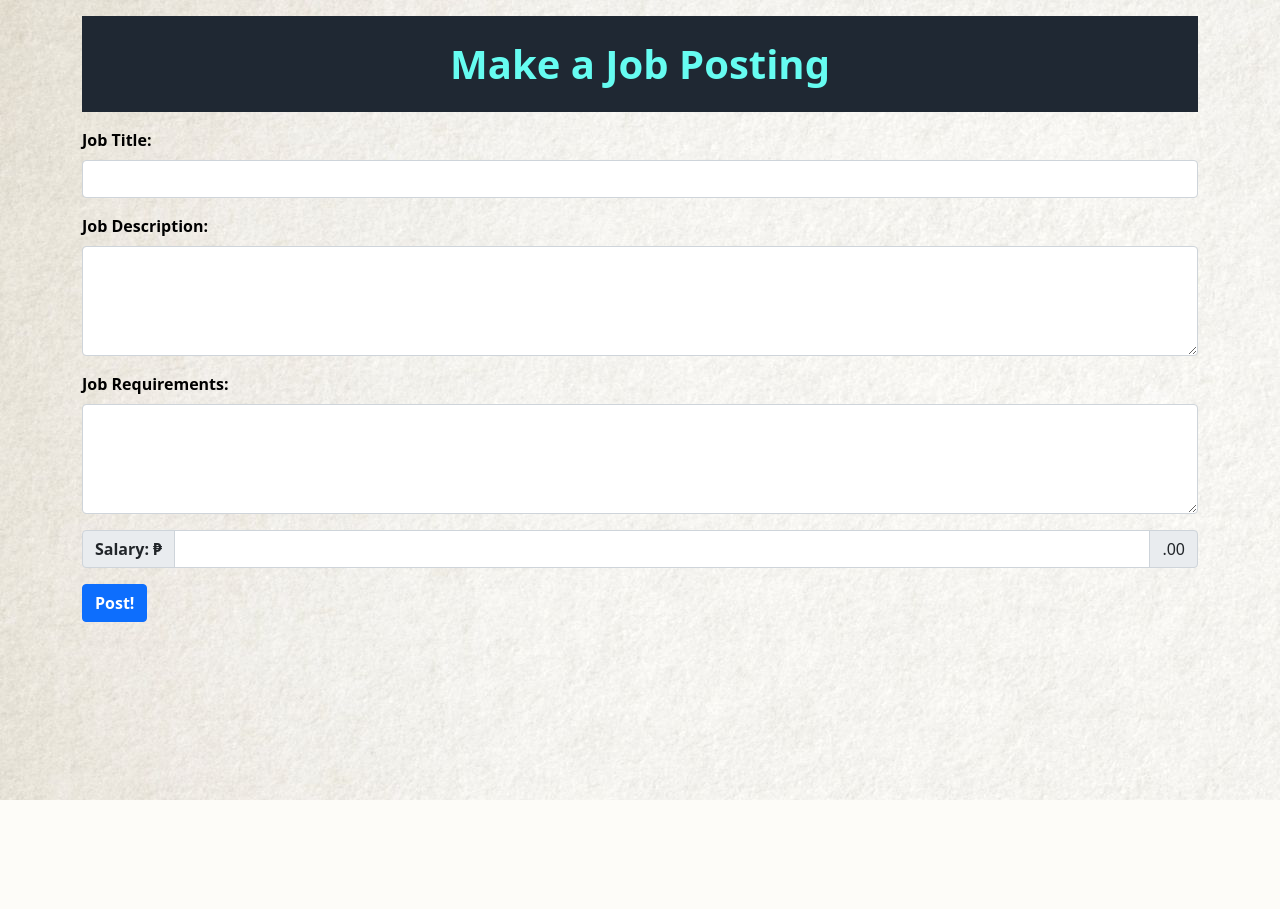
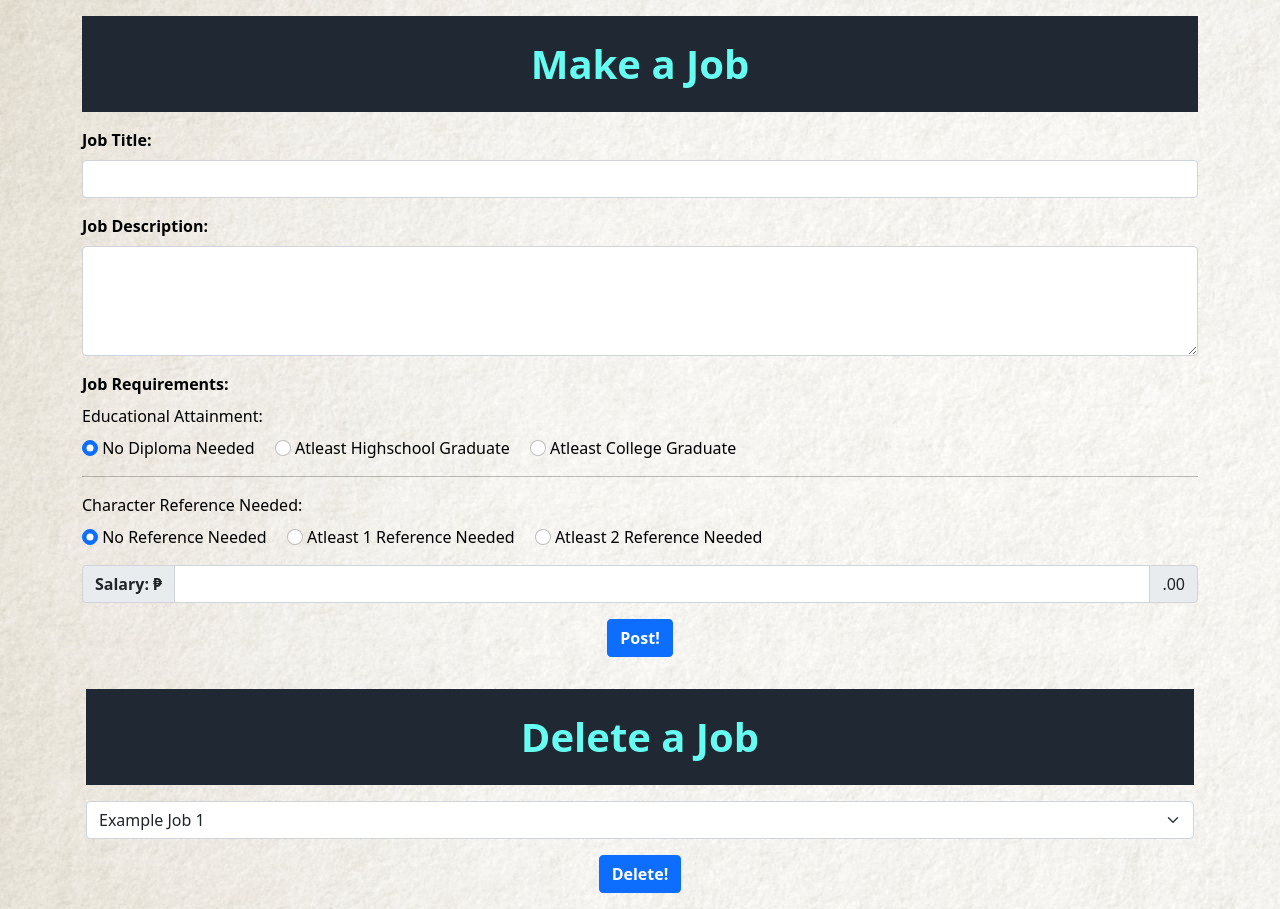
Before and after one commit to Pwersa/Job-App-DJANGO, a Django app: page /addjob in a window 1280 px wide. Before the commit the page ends 800 px from the top, so only its background shows below. Run offline with Django 4.2, Linux system fonts and the light colour scheme.

Commit message:
Job_Post1

```diff
--- a/JobApp/jobweb/templates/html_files/Making-a-Job-Posting.html
+++ b/JobApp/jobweb/templates/html_files/Making-a-Job-Posting.html
@@ -11,27 +11,76 @@
 
     <body background="/static/pictures/bg.jpg">
         <div class="container mt-3">
-                <h1 class=" p-4 mb-3 text-center" style="font-weight: bolder; background-color: #1f2833; color: #66fcf1;">Make a Job Posting</h1>
+            <h1 class=" p-4 mb-3 text-center" style="font-weight: bolder; background-color: #1f2833; color: #66fcf1;">Make a Job</h1>
             <form class="row g-3" style="color: #000;">
                 <div class="col-md-12">
                     <label for="jobtitle" class="form-label"style="font-weight: bold;">Job Title:</label>
-                        <input type="text" class="form-control" id="jobTitle" required>
+                    <input type="text" class="form-control" id="job_title" required>
                 </div>
                 <div class="col-md-12">
                     <label for="jobdescription" class="form-label" style="font-weight: bold;">Job Description:</label>
-                        <textarea class="form-control" id="jobDescription" rows="4" required></textarea>
+                    <textarea class="form-control" id="job_description" rows="4" required></textarea>
                 </div>
-                    <div class="col-md-12">
+                <div class="col-md-12 d">
+                    <div>
                         <label for="jobrequirements" class="form-label" style="font-weight: bold;">Job Requirements:</label>
-                        <textarea class="form-control" id="jobRequirements" rows="4" required></textarea>
+                    </div>
+                    <div>
+                        <label for="jobrequirement1" class="form-label">Educational Attainment:</label>
+                    </div>
+                    <div class="form-check-inline">
+                        <input type="radio" class="form-check-input" id="radio1" name="jobreq1" value="No Diploma Needed" checked>
+                        <label class="form-check-label" for="radio1">No Diploma Needed</label>
+                    </div>
+                    <div class="form-check-inline">
+                        <input type="radio" class="form-check-input" id="radio2" name="jobreq1" value="Atleast Highschool Graduate">
+                        <label class="form-check-label" for="radio2">Atleast Highschool Graduate</label>
+                    </div>
+                    <div class="form-check-inline">
+                        <input type="radio" class="form-check-input" id="radio3" name="jobreq1" value="Atleast College Graduate">
+                        <label class="form-check-label" for="radio3">Atleast College Graduate</label>
+                    </div>
+                    <hr>
+                    <div>
+                        <label for="jobrequirement2" class="form-label">Character Reference Needed:</label>
+                    </div>
+                    <div class="form-check-inline">
+                        <input type="radio" class="form-check-input" id="radio4" name="jobreq2" value="No Reference Needed" checked>
+                        <label class="form-check-label" for="radio4">No Reference Needed</label>
+                    </div>
+                    <div class="form-check-inline">
+                        <input type="radio" class="form-check-input" id="radio5" name="jobreq2" value="Atleast 1 Reference Needed">
+                        <label class="form-check-label" for="radio5">Atleast 1 Reference Needed</label>
+                    </div>
+                    <div class="form-check-inline">
+                        <input type="radio" class="form-check-input" id="radio6" name="jobreq2" value="Atleast 2 Reference Needed">
+                        <label class="form-check-label" for="radio6">Atleast 2 Reference Needed</label>
+                    </div>
                 </div>
                 <div class="input-group">
                     <span class="input-group-text" style="font-weight: bold;">Salary: ₱</span>
                     <input type="number" class="form-control" id="salary" min="1" required>
                     <span class="input-group-text">.00</span>
                 </div>
-                    <div class="col-md-12">
+                <div class="col-md-12" style="text-align: center;">
                     <button type="submit" style="font-weight: bold;" class="btn btn-primary" onclick="postJob()">Post!</button>
+                </div>
+            </form>
+        </div>
+        <div class="container mt-3 p-3">
+            <h1 class=" p-4 mb-3 text-center" style="font-weight: bolder; background-color: #1f2833; color: #66fcf1;">Delete a Job</h1>
+            <form class="row g-3" style="color: #000;">
+                <div class="container">
+                    <select id="del_job" class="form-select">
+                        <option selected>Example Job 1</option>
+                        <option>Example Job 2</option>
+                        <option>Example Job 3</option>
+                        <option>Example Job 4</option>
+                        <option>Example Job 5</option>
+                    </select>
+                </div>
+                <div class="col-md-12" style="text-align: center;">
+                    <button type="submit" style="font-weight: bold;" class="btn btn-primary" onclick="deleteJob()">Delete!</button>
                 </div>
             </form>
         </div>
@@ -40,27 +89,46 @@
     <script>
         function postJob() {
             event.preventDefault();
-            if ((document.getElementById("jobTitle").value == "") &&
-            (document.getElementById("jobDescription").value == "") &&
-            (document.getElementById("jobRequirements").value == "") &&
+            if ((document.getElementById("job_title").value == "") &&
+            (document.getElementById("job_description").value == "") &&
             (document.getElementById("salary").value == "")) {
                 alert("Please Fill up the forms.");
             }
-            else if (document.getElementById("jobTitle").value == "") {
+            else if (document.getElementById("job_title").value == "") {
                 alert("Please Input the Job Title.");
             }
-            else if (document.getElementById("jobDescription").value == "") {
+            else if (document.getElementById("job_description").value == "") {
                  alert("Please Input the Job Description.");
-            }
-            else if (document.getElementById("jobRequirements").value == "") {
-                alert("Please Input the Job Requirements.");
             }
             else if (document.getElementById("salary").value == "") {
                 alert("Please Input the Salary.");
             }
             else {
-                alert("Job Has Been Created!");
+                var result = "" ;
+                if (confirm("Do you want to Proceed?")) {
+                    result = 1;
+                }
+                else {
+                    result = 0;
+                }
+                if (result == 1) {
+                    alert(document.getElementById("job_title").value +" "+ "Has Been Added!");
                     location.replace("{% url 'hrdashboard' %}")
+                }
+            }
+        }
+        function deleteJob() {
+            event.preventDefault();
+            var result = "" ;
+            if (confirm("Do you want to Proceed?")) {
+                result = 1;
+            }
+            else {
+                result = 0;
+            }
+            if (result == 1) {
+                window.alert(document.getElementById("del_job").value +" "+ "Has Been Deleted");
+                location.replace("{% url 'hrdashboard' %}");
             }
         }
     </script>
```
Lines whose indentation alone changed are shown as unchanged.
